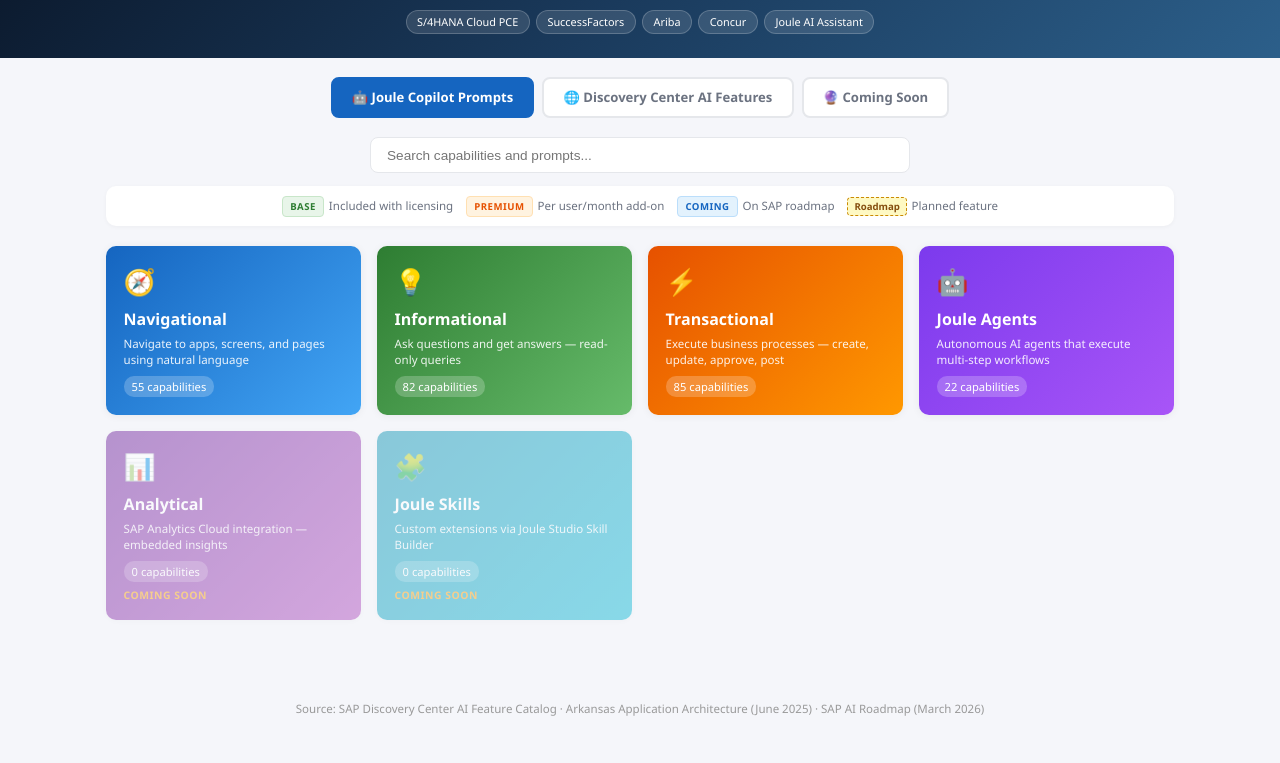
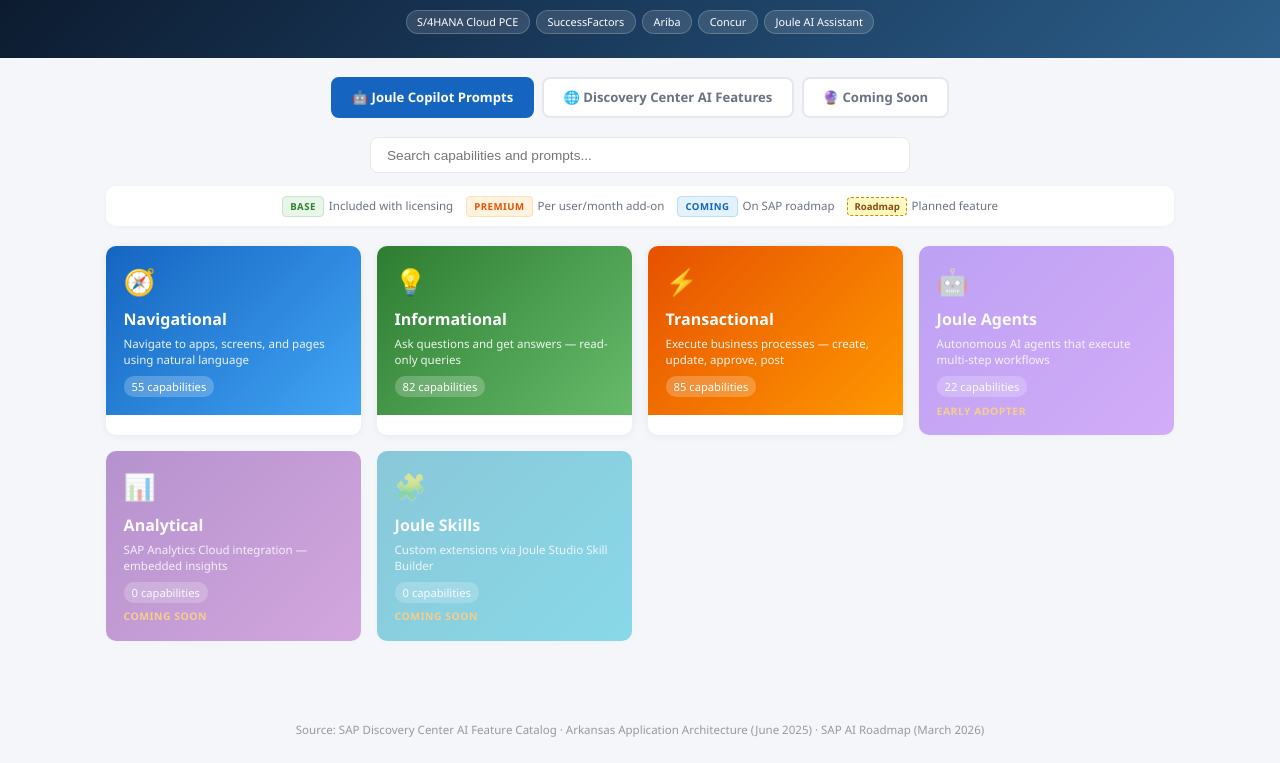
Before and after one commit to JBShearer/Arkansas, a plain HTML site: page index.html in a window 1280 px wide. Shown: the part 105-868 px from the top of the page. Drawn offline with Linux system fonts and the light colour scheme.

Commit message:
Gray out Agents card with Early Adopter label

```diff
--- a/index.html
+++ b/index.html
@@ -206,7 +206,7 @@
         <div class="pattern-card pc-nav" onclick="showPattern('nav')"><div class="pc-head"><div class="pc-icon">🧭</div><h2>Navigational</h2><p>Navigate to apps, screens, and pages using natural language</p><span class="pc-count" id="nav-count"></span></div></div>
         <div class="pattern-card pc-info" onclick="showPattern('info')"><div class="pc-head"><div class="pc-icon">💡</div><h2>Informational</h2><p>Ask questions and get answers — read-only queries</p><span class="pc-count" id="info-count"></span></div></div>
         <div class="pattern-card pc-trans" onclick="showPattern('trans')"><div class="pc-head"><div class="pc-icon">⚡</div><h2>Transactional</h2><p>Execute business processes — create, update, approve, post</p><span class="pc-count" id="trans-count"></span></div></div>
-        <div class="pattern-card pc-agents" onclick="showPattern('agents')"><div class="pc-head"><div class="pc-icon">🤖</div><h2>Joule Agents</h2><p>Autonomous AI agents that execute multi-step workflows</p><span class="pc-count" id="agents-count"></span></div></div>
+        <div class="pattern-card pc-agents grayed-out" onclick="showPattern('agents')"><div class="pc-head"><div class="pc-icon">🤖</div><h2>Joule Agents</h2><p>Autonomous AI agents that execute multi-step workflows</p><span class="pc-count" id="agents-count"></span><span class="coming-label">Early Adopter</span></div></div>
         <div class="pattern-card pc-anal grayed-out" onclick="showPattern('anal')"><div class="pc-head"><div class="pc-icon">📊</div><h2>Analytical</h2><p>SAP Analytics Cloud integration — embedded insights</p><span class="pc-count" id="anal-count"></span><span class="coming-label">Coming Soon</span></div></div>
         <div class="pattern-card pc-skills grayed-out" onclick="showPattern('skills')"><div class="pc-head"><div class="pc-icon">🧩</div><h2>Joule Skills</h2><p>Custom extensions via Joule Studio Skill Builder</p><span class="pc-count" id="skills-count"></span><span class="coming-label">Coming Soon</span></div></div>
     </div>
```
